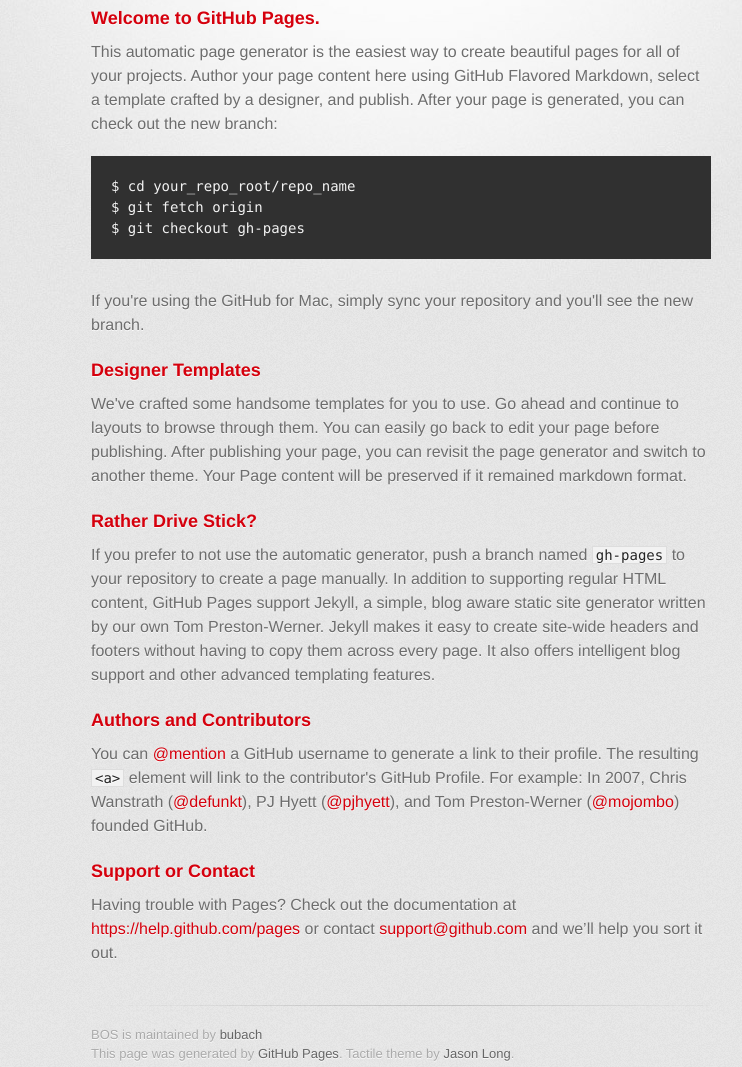
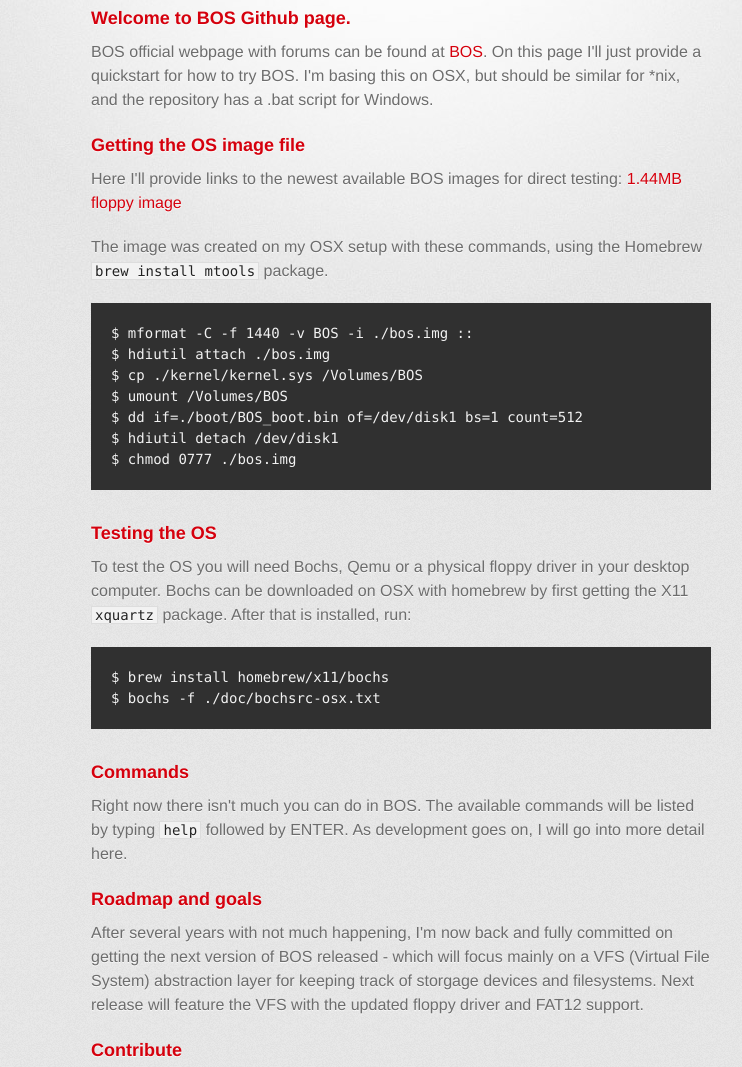
Before and after one commit to bubach/BOS, a plain HTML site: page index.html in a window 1280 px wide. Shown: the part 266-1333 px from the top of the page, without its empty margins (239-981 px from the left). Drawn offline with Linux system fonts and the light colour scheme; a web font is replaced by a local one.

```diff
--- a/index.html
+++ b/index.html
@@ -32,36 +32,55 @@
 
         <section id="main_content">
           <h3>
-<a id="welcome-to-github-pages" class="anchor" href="#welcome-to-github-pages" aria-hidden="true"><span class="octicon octicon-link"></span></a>Welcome to GitHub Pages.</h3>
+<a id="welcome-to-bos-github-page" class="anchor" href="#welcome-to-bos-github-page" aria-hidden="true"><span class="octicon octicon-link"></span></a>Welcome to BOS Github page.</h3>
 
-<p>This automatic page generator is the easiest way to create beautiful pages for all of your projects. Author your page content here using GitHub Flavored Markdown, select a template crafted by a designer, and publish. After your page is generated, you can check out the new branch:</p>
+<p>BOS official webpage with forums can be found at <a href="http://bos.asmhackers.net/">BOS</a>. On this page I'll just provide a quickstart for how to try BOS. I'm basing this on OSX, but should be similar for *nix, and the repository has a .bat script for Windows.</p>
 
-<pre><code>$ cd your_repo_root/repo_name
-$ git fetch origin
-$ git checkout gh-pages
+<h3>
+<a id="getting-the-os-image-file" class="anchor" href="#getting-the-os-image-file" aria-hidden="true"><span class="octicon octicon-link"></span></a>Getting the OS image file</h3>
+
+<p>Here I'll provide links to the newest available BOS images for direct testing:
+<a href="https://github.com/bubach/BOS/raw/master/bos.img">1.44MB floppy image</a></p>
+
+<p>The image was created on my OSX setup with these commands, using the Homebrew <code>brew install mtools</code> package.</p>
+
+<pre><code>$ mformat -C -f 1440 -v BOS -i ./bos.img ::
+$ hdiutil attach ./bos.img
+$ cp ./kernel/kernel.sys /Volumes/BOS
+$ umount /Volumes/BOS
+$ dd if=./boot/BOS_boot.bin of=/dev/disk1 bs=1 count=512
+$ hdiutil detach /dev/disk1
+$ chmod 0777 ./bos.img
 </code></pre>
 
-<p>If you're using the GitHub for Mac, simply sync your repository and you'll see the new branch.</p>
+<h3>
+<a id="testing-the-os" class="anchor" href="#testing-the-os" aria-hidden="true"><span class="octicon octicon-link"></span></a>Testing the OS</h3>
+
+<p>To test the OS you will need Bochs, Qemu or a physical floppy driver in your desktop computer. Bochs can be downloaded on OSX with homebrew by first getting the X11 <code>xquartz</code> package. After that is installed, run:</p>
+
+<pre><code>$ brew install homebrew/x11/bochs
+$ bochs -f ./doc/bochsrc-osx.txt
+</code></pre>
 
 <h3>
-<a id="designer-templates" class="anchor" href="#designer-templates" aria-hidden="true"><span class="octicon octicon-link"></span></a>Designer Templates</h3>
+<a id="commands" class="anchor" href="#commands" aria-hidden="true"><span class="octicon octicon-link"></span></a>Commands</h3>
 
-<p>We've crafted some handsome templates for you to use. Go ahead and continue to layouts to browse through them. You can easily go back to edit your page before publishing. After publishing your page, you can revisit the page generator and switch to another theme. Your Page content will be preserved if it remained markdown format.</p>
+<p>Right now there isn't much you can do in BOS. The available commands will be listed by typing <code>help</code> followed by ENTER. As development goes on, I will go into more detail here.</p>
 
 <h3>
-<a id="rather-drive-stick" class="anchor" href="#rather-drive-stick" aria-hidden="true"><span class="octicon octicon-link"></span></a>Rather Drive Stick?</h3>
+<a id="roadmap-and-goals" class="anchor" href="#roadmap-and-goals" aria-hidden="true"><span class="octicon octicon-link"></span></a>Roadmap and goals</h3>
 
-<p>If you prefer to not use the automatic generator, push a branch named <code>gh-pages</code> to your repository to create a page manually. In addition to supporting regular HTML content, GitHub Pages support Jekyll, a simple, blog aware static site generator written by our own Tom Preston-Werner. Jekyll makes it easy to create site-wide headers and footers without having to copy them across every page. It also offers intelligent blog support and other advanced templating features.</p>
+<p>After several years with not much happening, I'm now back and fully committed on getting the next version of BOS released - which will focus mainly on a VFS (Virtual File System) abstraction layer for keeping track of storgage devices and filesystems.  Next release will feature the VFS with the updated floppy driver and FAT12 support.</p>
 
 <h3>
-<a id="authors-and-contributors" class="anchor" href="#authors-and-contributors" aria-hidden="true"><span class="octicon octicon-link"></span></a>Authors and Contributors</h3>
+<a id="contribute" class="anchor" href="#contribute" aria-hidden="true"><span class="octicon octicon-link"></span></a>Contribute</h3>
 
-<p>You can <a href="https://github.com/blog/821" class="user-mention">@mention</a> a GitHub username to generate a link to their profile. The resulting <code>&lt;a&gt;</code> element will link to the contributor's GitHub Profile. For example: In 2007, Chris Wanstrath (<a href="https://github.com/defunkt" class="user-mention">@defunkt</a>), PJ Hyett (<a href="https://github.com/pjhyett" class="user-mention">@pjhyett</a>), and Tom Preston-Werner (<a href="https://github.com/mojombo" class="user-mention">@mojombo</a>) founded GitHub.</p>
+<p>All contributions are welcomed. Be sure to visit the forums first, and announce what you might want to help out with, and then you create pull requests on Github.</p>
 
 <h3>
 <a id="support-or-contact" class="anchor" href="#support-or-contact" aria-hidden="true"><span class="octicon octicon-link"></span></a>Support or Contact</h3>
 
-<p>Having trouble with Pages? Check out the documentation at <a href="https://help.github.com/pages">https://help.github.com/pages</a> or contact <a href="mailto:support@github.com">support@github.com</a> and we’ll help you sort it out.</p>
+<p>Having trouble? Check out the BOS forums at <a href="https://bos.asmhackers.net/forum">https://bos.asmhackers.net/forum</a> and we’ll help you sort it out.</p>
         </section>
 
         <footer>
```
Also changed, not shown: params.json (+1 -1 lines).
